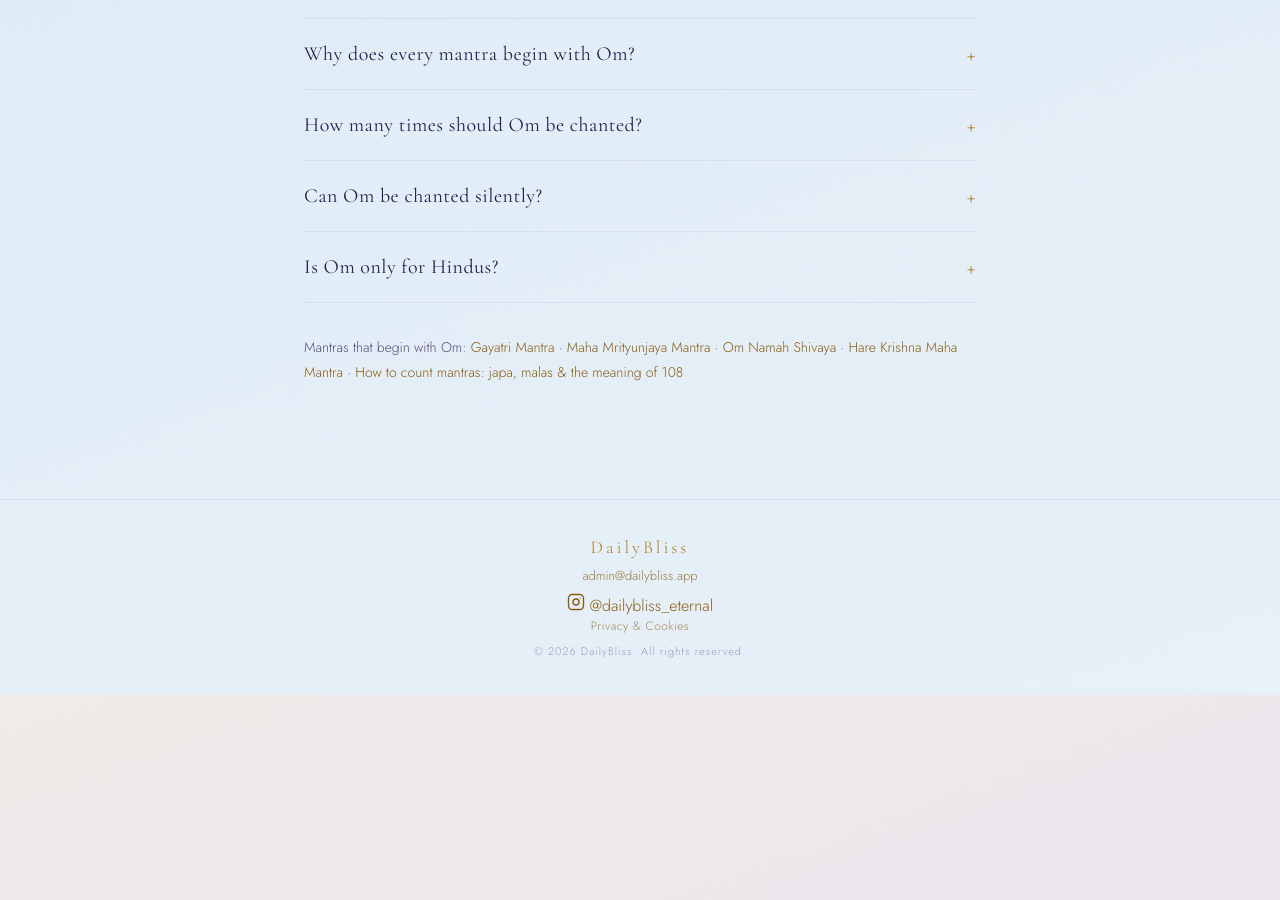
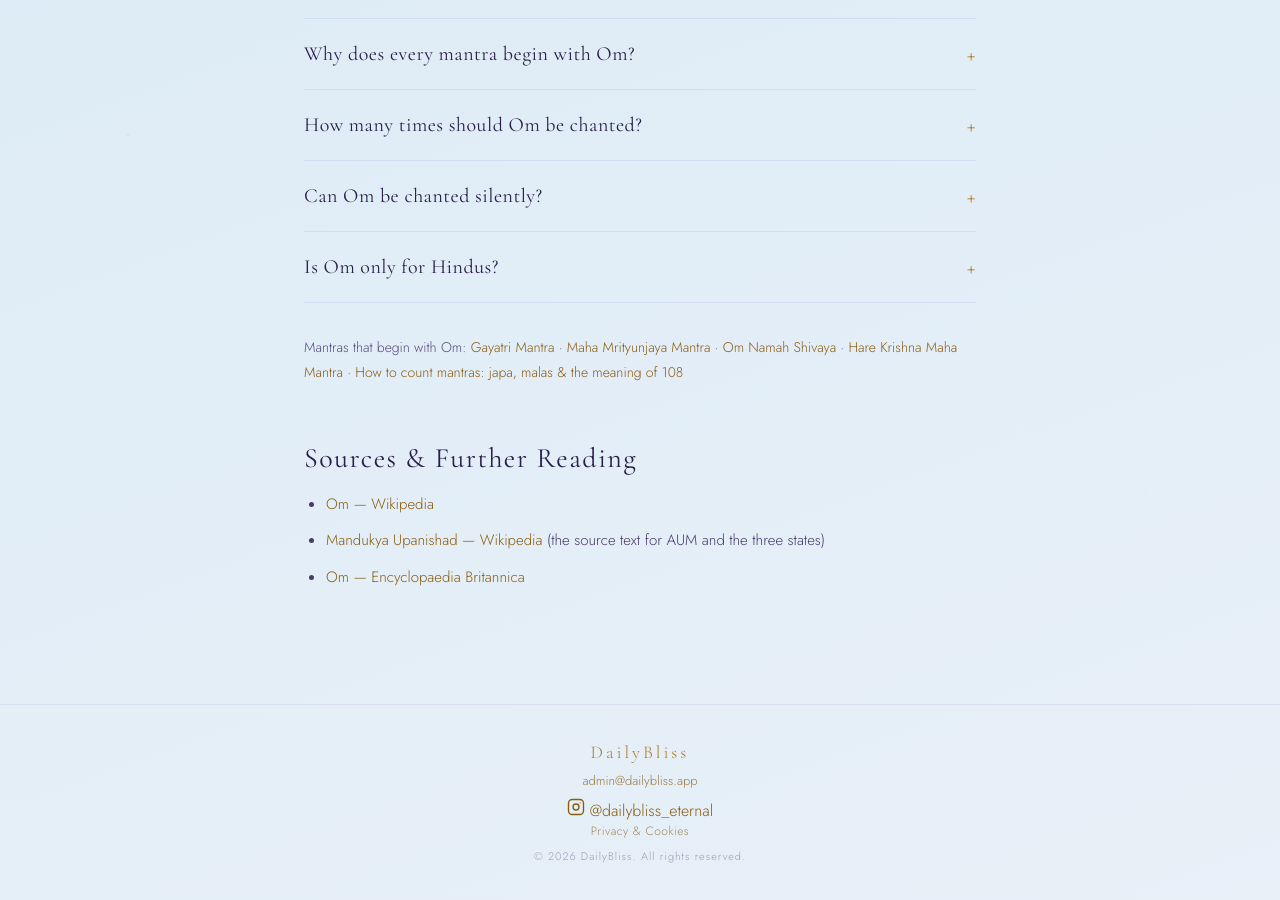
Before and after one commit to dailybliss/dailybliss.github.io, a Jekyll site: the page built from blog/om-aum-mantra.html, in a window 1280 px wide and 900 px high, scrolled down 4530 px. Built offline with Jekyll 4.4.1, drawn with Linux system fonts in a browser that asks for light colours; before the commit the page ends 5225 px from its top, so only the background shows below that.

Commit message:
Update om-aum-mantra.html

```diff
--- a/blog/om-aum-mantra.html
+++ b/blog/om-aum-mantra.html
@@ -271,4 +271,13 @@ last_modified_at: 2026-07-04
     · <a href="{{ '/blog/hare-krishna-maha-mantra/' | relative_url }}">Hare Krishna Maha Mantra</a>
     · <a href="{{ '/blog/how-to-count-mantras/' | relative_url }}">How to count mantras: japa, malas &amp; the meaning of 108</a>
   </p>
+
+  <div style="margin-top:32px;">
+  <h2>Sources &amp; Further Reading</h2>
+  <ul>
+    <li><a href="https://en.wikipedia.org/wiki/Om" target="_blank" rel="noopener">Om — Wikipedia</a></li>
+    <li><a href="https://en.wikipedia.org/wiki/Mandukya_Upanishad" target="_blank" rel="noopener">Mandukya Upanishad — Wikipedia</a> (the source text for AUM and the three states)</li>
+    <li><a href="https://www.britannica.com/topic/Om-Indian-religion" target="_blank" rel="noopener">Om — Encyclopaedia Britannica</a></li>
+  </ul>
+</div>
 </article>
```
